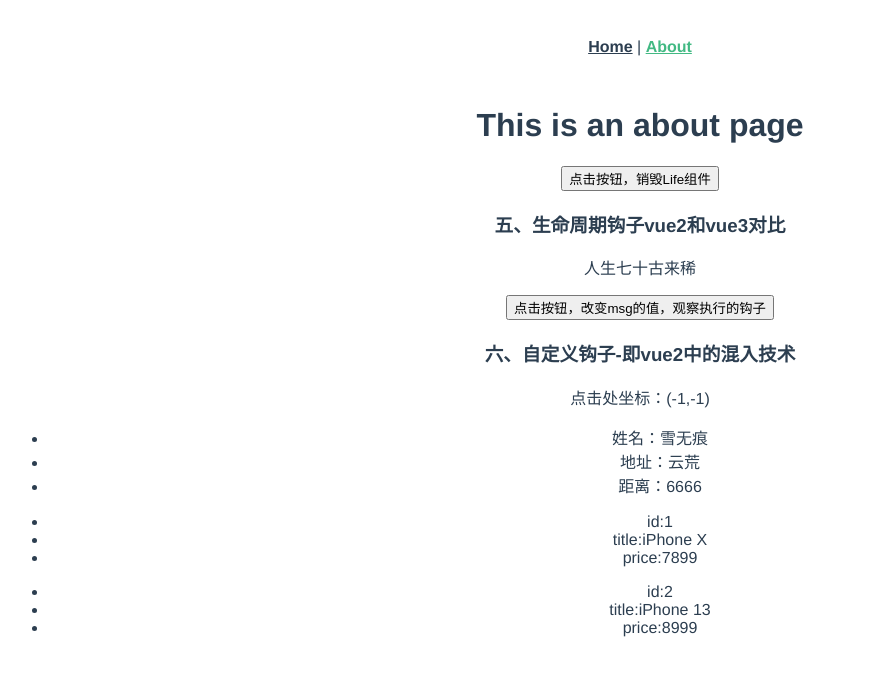
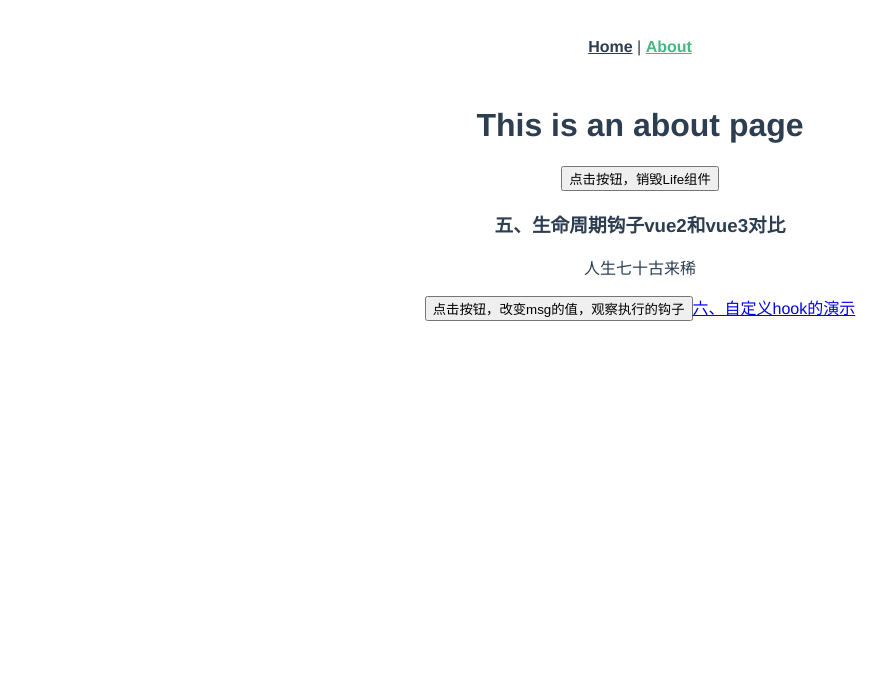
Before and after one commit to bcygsws/vue3_learn, a Vue app: page /#/about in a window 1280 px wide. Shown: the top 676 px of the page, without its empty margins (0-887 px from the left). Built offline with nearby package versions, Linux system fonts and the light colour scheme.

Commit message:
:art: 六、自定义hook的封装

```diff
--- a/src/components/hook/DefineHook.vue
+++ b/src/components/hook/DefineHook.vue
@@ -73,17 +73,18 @@ export default defineComponent({
     // onBeforeUnmount(() => {
     //   window.removeEventListener('click', handleClick);
     // });
-    // 解构引入的函数，拿到x,y
+    // 解构引入的函数，拿到x,y;并不是{x,y}整体是响应式的，而是x,y分别定义成了ref,因此可以解构
     const { x, y } = getXAndY();
     // 进入页面，就请求数据，在created生命周期钩子中引入自定义钩子urlRequests.ts
     // 结构自定义钩子调用的返回对象
+    // 使用的是函数泛型的用法，在函数调用时，明确其返回值的类型
     const { loading, data, errorMsg } =
       urlRequests<IAddress>('data/address.json');
     // 为了和上面的区别，为products解构出的变量起别名，loading:loading1,data:data1,errorMsg:errorMsg1
     // 总结：
     // 1. 解构中起别名，像键值一样，从起别名之后，data1就代替解构的键data了
     // 2. 如果某个函数或接口或类被限定为泛型T了，实现时，变成T[]，代码也是可以成立的；比如：定义的泛型是urlRequests<T>
-      // 在此处调用时，声明的是urlRequests<IProducts[]>
+    // 在此处调用时，声明的是urlRequests<IProducts[]>
     const { data: data1 } = urlRequests<IProducts[]>('data/products.json');
     // 问题来了，如果我要监视data1的长度怎么办？
     // 代码写完后，报错：原因是泛型IProducts不一定有length属性的
@@ -92,6 +93,7 @@ export default defineComponent({
     // });
     // watch监听时，如果回调中没有参数，data1.value来操作数据。如果有参数val，val=data1.value
     watch(data1, () => {
+      // data1是data的别名，data在自定义hook中定义的是一个ref对象，ref<T|null>(null);因此，在setup中操作是用data1.value
       if (data1.value) {
         console.log(data1.value.length);
       }
--- a/src/components/hook/hook.ts
+++ b/src/components/hook/hook.ts
@@ -4,6 +4,7 @@ import {
   onBeforeUnmount
 } from 'vue';
 export default function getXAndY(){
+  // 保证x,y都是响应式的，如果设置成reactive({x:-1,y:-1}),不能随便解构，为了不丢失其响应式，需要使用toRefs来解构
   const x = ref(-1);
     const y = ref(-1);
     // 点击页面，获取坐标，至少需要页面加载完成，最早在mounted阶段
@@ -12,6 +13,7 @@ export default function getXAndY(){
       x.value = event.pageX;
       y.value = event.pageY;
     };
+    // 既要绑定，又要解绑；在同一场景下，必须将事件处理函数封装，以保证绑定事件和解绑事件是同一个事件处理函数
     onMounted(() => {
       window.addEventListener('click', handleClick);
     });
--- a/src/views/About.vue
+++ b/src/views/About.vue
@@ -4,19 +4,18 @@
     <!-- 点击按钮，销毁Life组件，观察组件销毁的钩子 -->
     <button @click="isShow">点击按钮，销毁Life组件</button>
     <Life v-if="flag"></Life>
-    <DefineHook></DefineHook>
+    <router-link to="/about/hook">六、自定义hook的演示</router-link>
+    <router-view></router-view>
   </div>
 </template>
 <script lang="ts">
 import { defineComponent, ref } from 'vue';
 import Life from '../components/life/Life.vue';
-import DefineHook from '../components/hook/DefineHook.vue';
 export default defineComponent({
   name: 'About',
   // 注册子组件
   components: {
-    Life,
-    DefineHook
+    Life
   },
   setup() {
     let flag = ref(true);
```
Also changed, not shown: src/components/hook/urlRequests.ts (+12 -1 lines), src/router/index.ts (+9 -1 lines).
